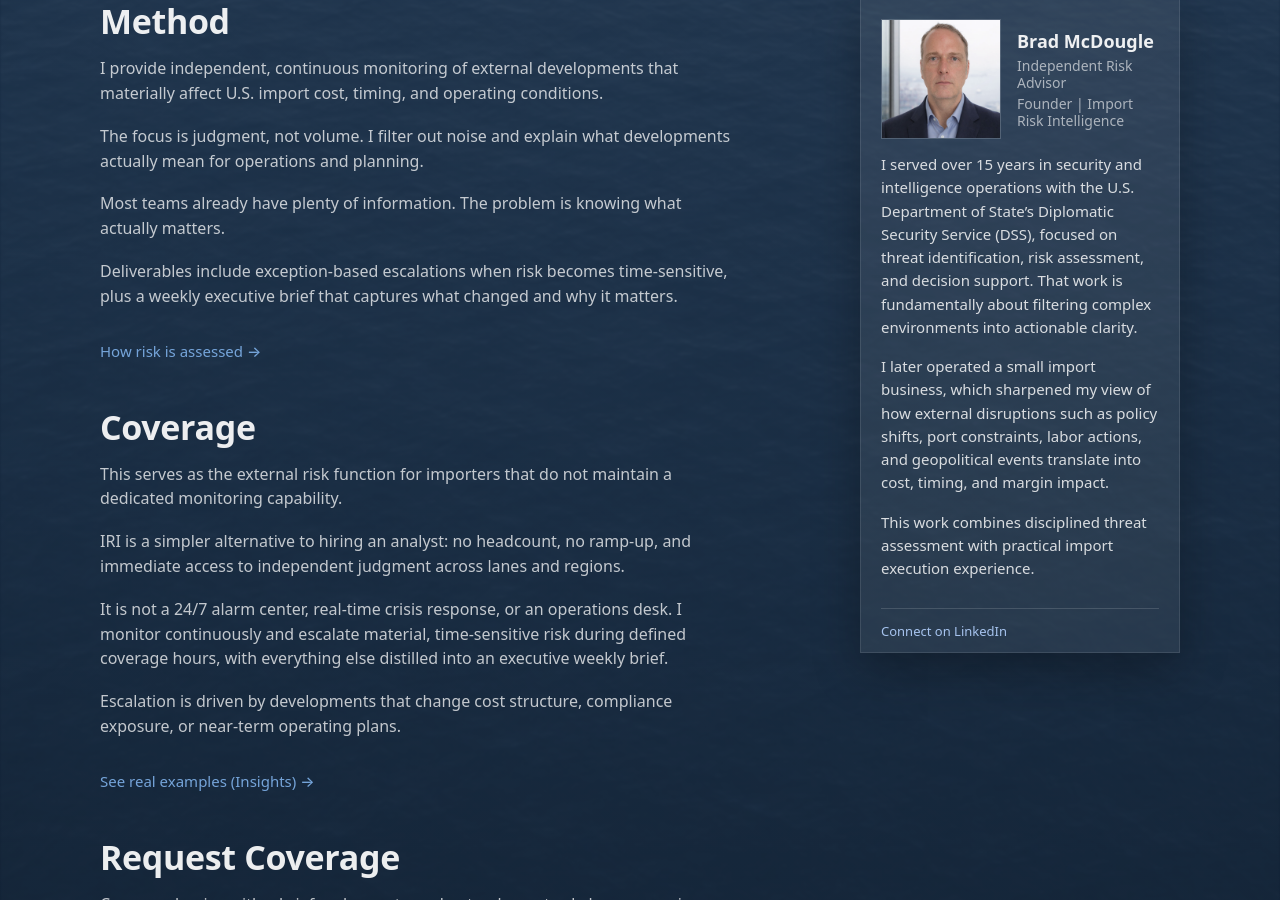
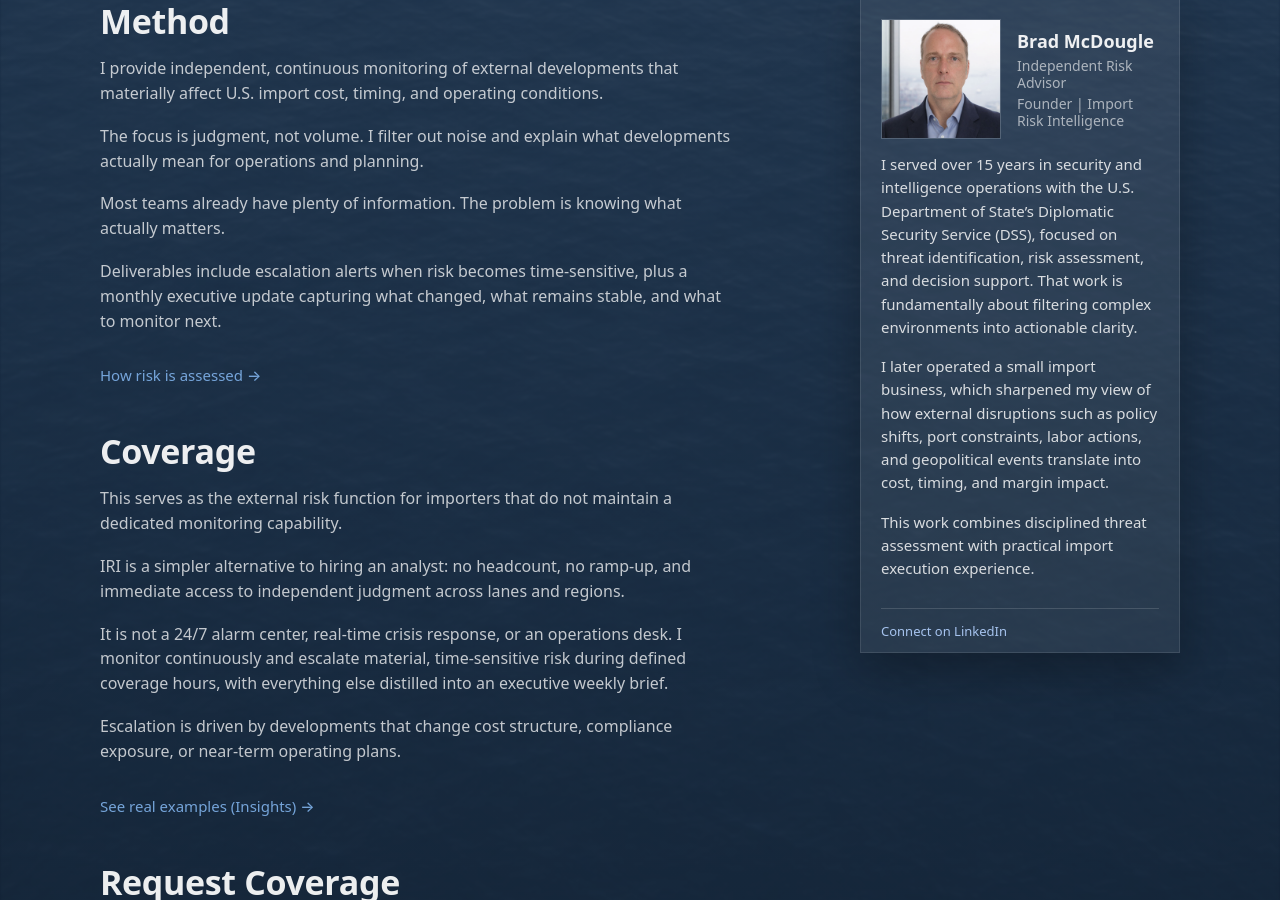
Before and after one commit to importrisk/import-risk-intelligence-site, a Jekyll site: the page built from index.html, in a window 1280 px wide and 900 px high, scrolled down 908 px. Built offline with Jekyll 4.4.1, drawn with Linux system fonts in a browser that asks for light colours.

Commit message:
Update index.html

```diff
--- a/index.html
+++ b/index.html
@@ -105,8 +105,7 @@ description: Independent risk assessment for U.S. importers.
 
         <!-- NEW: clarify deliverables without sounding like a newsletter -->
         <p class="section-text">
-          Deliverables include exception-based escalations when risk becomes time-sensitive, plus a weekly executive brief that captures what changed and why it matters.
-        </p>
+          Deliverables include escalation alerts when risk becomes time-sensitive, plus a monthly executive update capturing what changed, what remains stable, and what to monitor next.</p>
 
         <p class="method-more">
           <a href="./method.html" class="inline-learn-more">How risk is assessed →</a>
```
